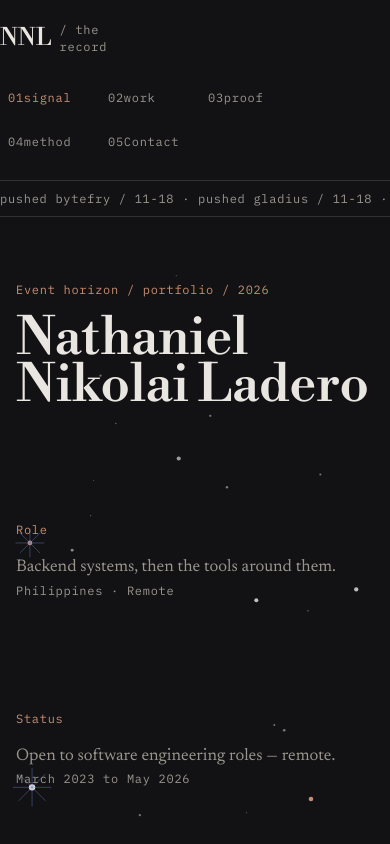
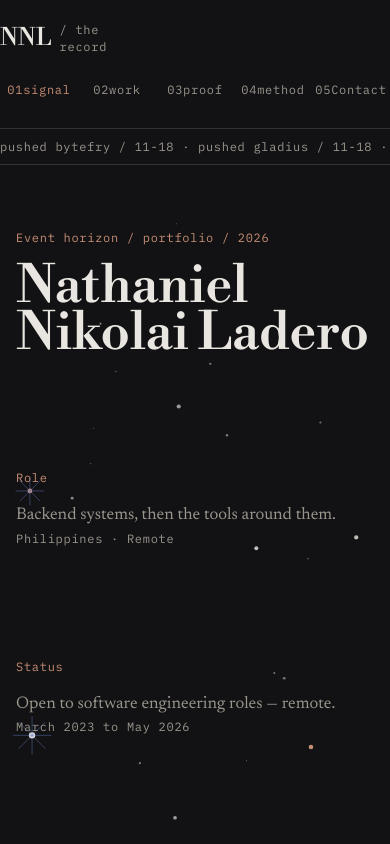
Before and after one commit to nathwn12/nathwn12.github.io, a React (Vite) app: page / in a window 390 px wide. Shown: the top 844 px of the page. Built offline with nearby package versions, Linux system fonts and the light colour scheme.

Commit message:
style(masthead): keep five links on one row

```diff
--- a/src/styles/ledger.css
+++ b/src/styles/ledger.css
@@ -198,8 +198,30 @@
     text-align: left;
   }
 
+  /* One masthead, one hairline: the mark above, all five links in one row. */
+  .stage-nav-wrap {
+    flex-direction: column;
+    align-items: stretch;
+    gap: var(--space-8);
+  }
+
+  .stage-mark {
+    flex: 0 0 auto;
+  }
+
   .stage-nav {
-    justify-content: flex-start;
+    flex-wrap: nowrap;
+    justify-content: space-between;
+    gap: 0;
+    width: 100%;
+  }
+
+  .stage-nav a {
+    flex: 1 1 0;
+    width: auto;
+    min-width: 0;
+    padding-inline: 0;
+    justify-content: center;
   }
 }
 
```
Also changed, not shown: 1 other file (tests, documents, lock files or other folders).
